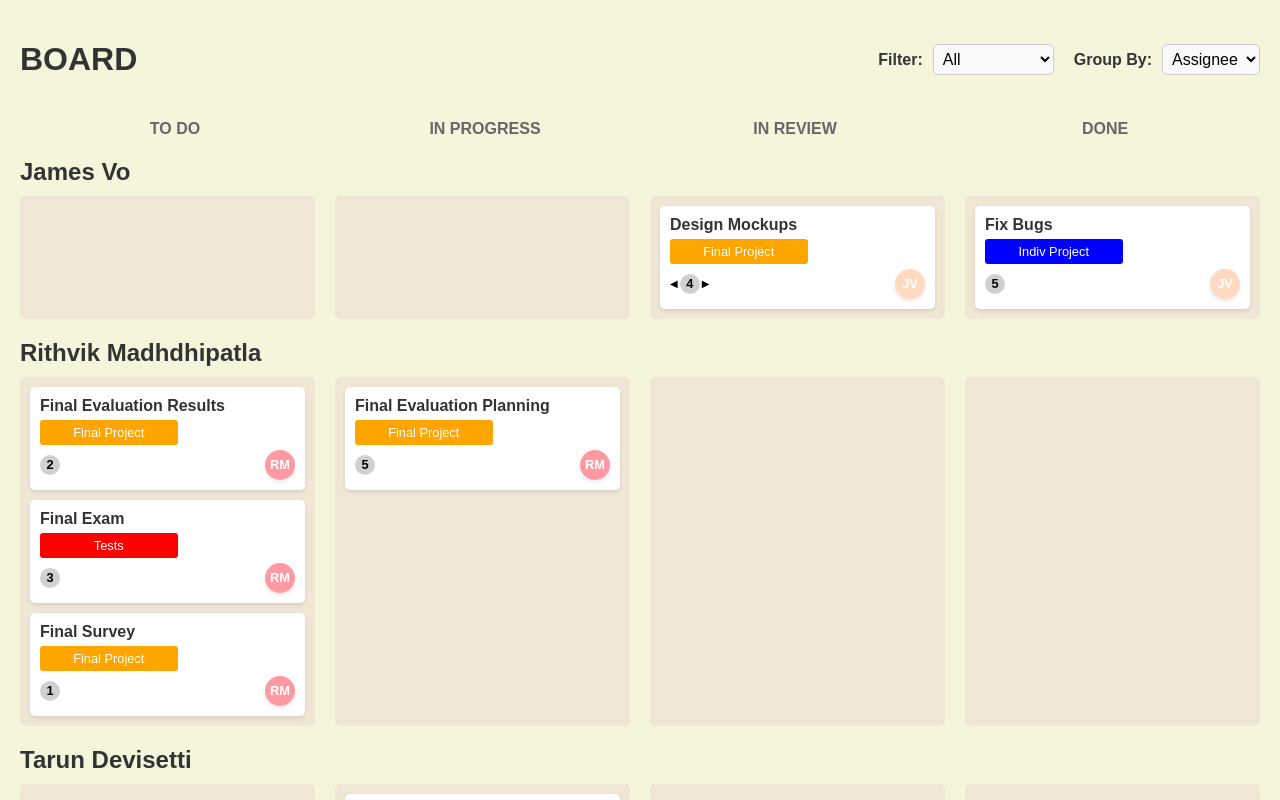
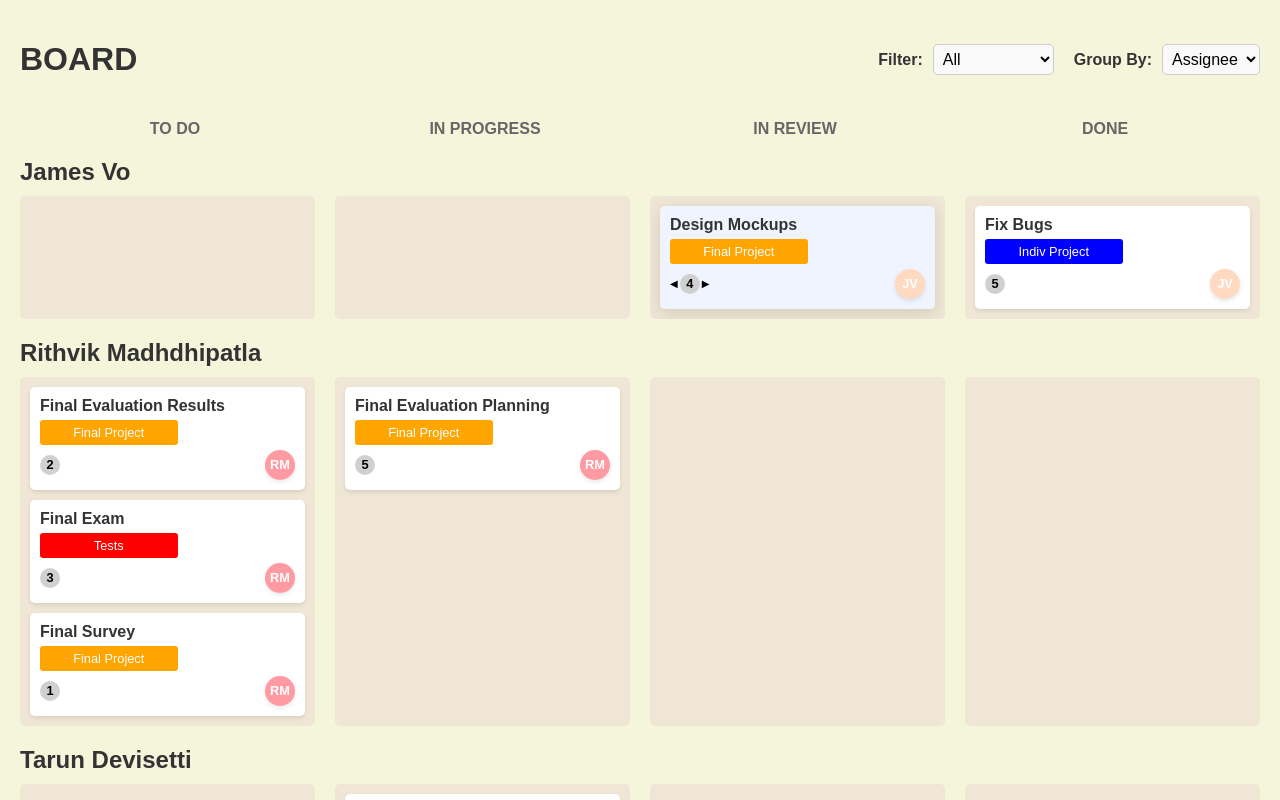
Before and after one commit to T-DEV16/JiraOptimizer, a React (Create React App) app: page / in a window 1280 px wide. In both pictures the pointer is over the element 797 px from the left and 257 px from the top of the page. Shown: the top 800 px of the page. Built offline with nearby package versions, Linux system fonts and the light colour scheme.

Commit message:
Packages update and task box highlighting

```diff
--- a/package.json
+++ b/package.json
@@ -10,8 +10,6 @@
     "@types/jest": "^27.5.2",
     "@types/node": "^16.18.126",
     "@types/react": "^19.1.2",
-    "@types/react-dnd": "^2.0.36",
-    "@types/react-dnd-html5-backend": "^3.0.2",
     "@types/react-dom": "^19.1.2",
     "react": "^19.1.0",
     "react-dnd": "^16.0.1",
@@ -19,7 +17,7 @@
     "react-dom": "^19.1.0",
     "react-icons": "^5.5.0",
     "react-router-dom": "^7.5.2",
-    "react-scripts": "5.0.1",
+    "react-scripts": "^5.0.1",
     "typescript": "^4.9.5",
     "web-vitals": "^2.1.4"
   },
--- a/src/App.css
+++ b/src/App.css
@@ -93,6 +93,13 @@
   display: flex;
   flex-direction: column;
   gap: 5px;
+  transition: background 0.2s, box-shadow 0.2s;
+}
+
+.task-card:hover {
+  background: #f0f4ff;
+  box-shadow: 0 4px 16px rgba(0,0,0,0.12);
+  cursor: pointer;
 }
 
 .task-title {
```
Also changed, not shown: 1 other file (tests, documents, lock files or other folders).
